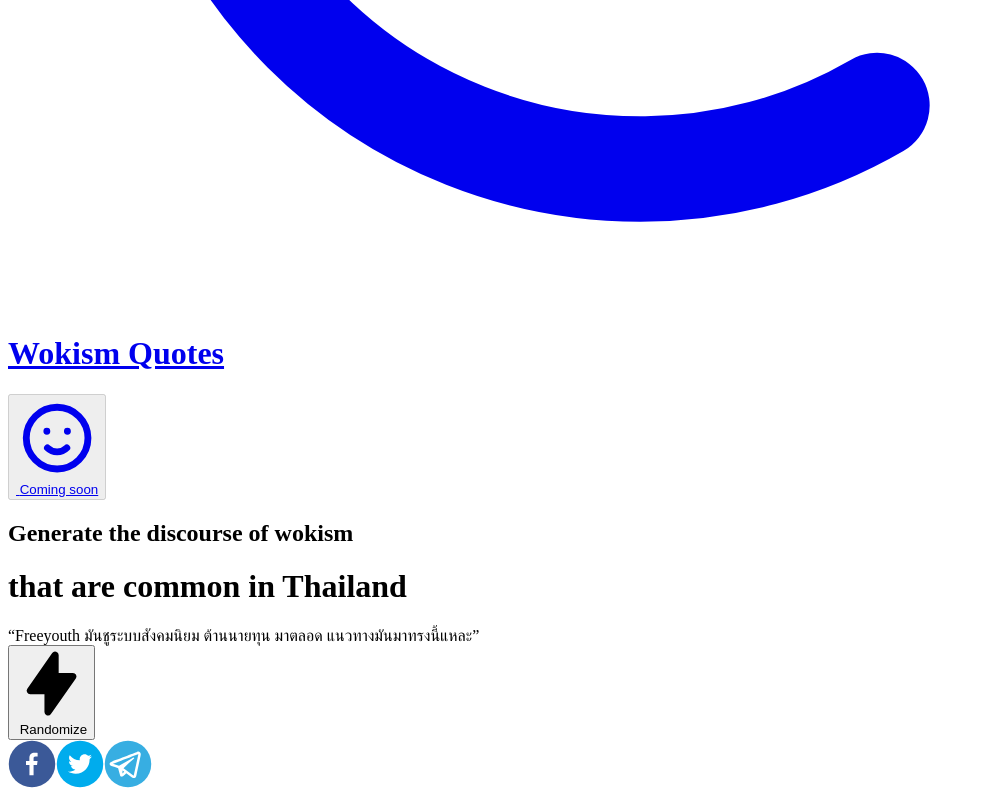
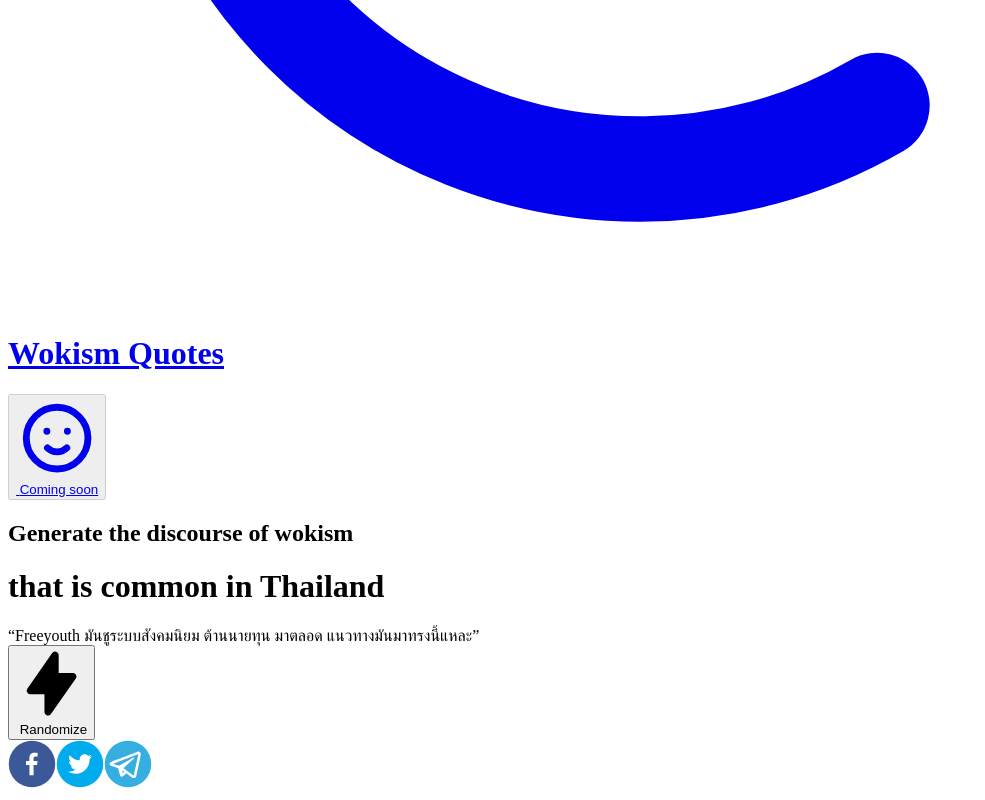
Before and after one commit to yothgewalt/wokism-quotes, a Next.js app: page / in a window 1280 px wide. Shown: the part 958-1758 px from the top of the page, without its empty margins (0-985 px from the left). Built offline with nearby package versions, Linux system fonts and the light colour scheme; no server answers.

Commit message:
[Wokism] Edit there are -> there is

```diff
--- a/pages/index.jsx
+++ b/pages/index.jsx
@@ -27,7 +27,7 @@ export default function Index() {
             </Head>
             <div className="bg-white h-screen font-gt-walsheim font-normal text-base">
                 <Header publisher="Wokism Quotes" definition="Coming soon" />
-                <Lander unhighlight="Generate the discourse of wokism" highlight="that are common in Thailand" />
+                <Lander unhighlight="Generate the discourse of wokism" highlight="that is common in Thailand" />
             </div>
         </Fragment>
     )
```
